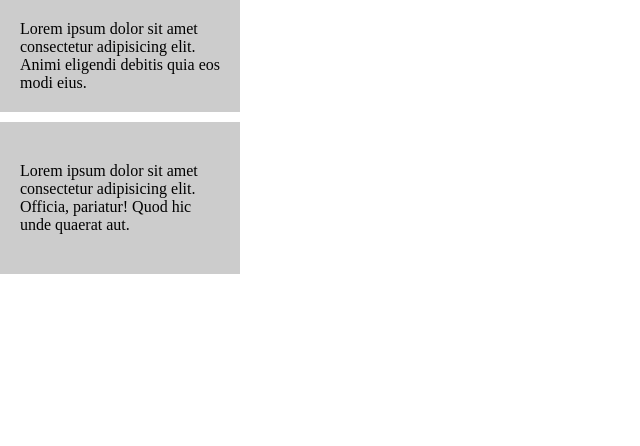
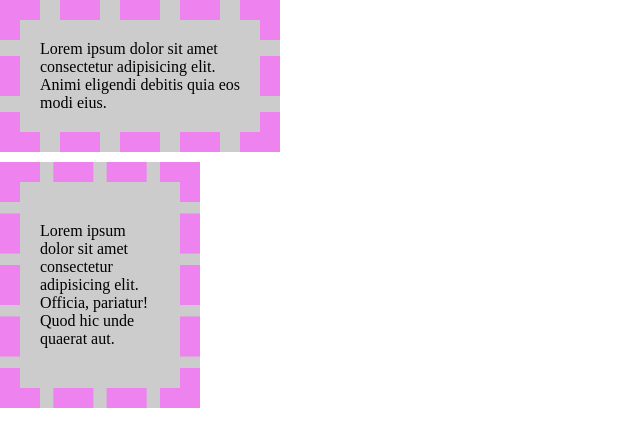
Before and after one commit to abhinav731996/CSS, a plain HTML site: page class_work/boxmodel-day-7/index.html in a window 1280 px wide. Shown: the whole page, without its empty margins (0-640 px from the left). Drawn offline with Linux system fonts and the light colour scheme.

Commit message:
box sizing

```diff
--- a/class_work/boxmodel-day-7/style.css
+++ b/class_work/boxmodel-day-7/style.css
@@ -6,9 +6,11 @@
     background: #ccc;
     width: 200px;
     padding: 20px;
+    border: 20px dashed violet;
 }
 
 .bg-text2{
     padding-block: 40px;
+    box-sizing: border-box;
     margin: 10px 0 0 0 ;
 }
```
